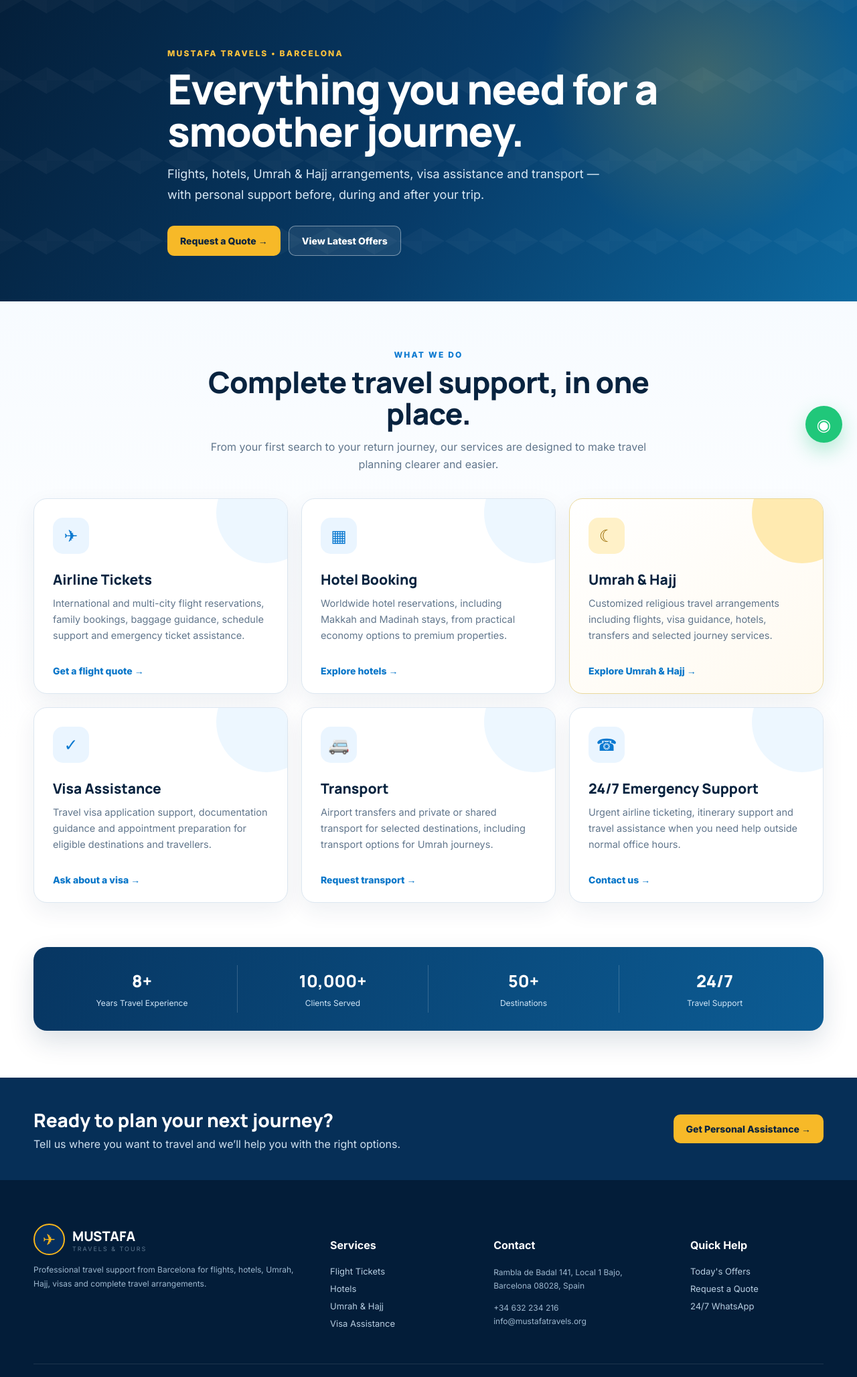
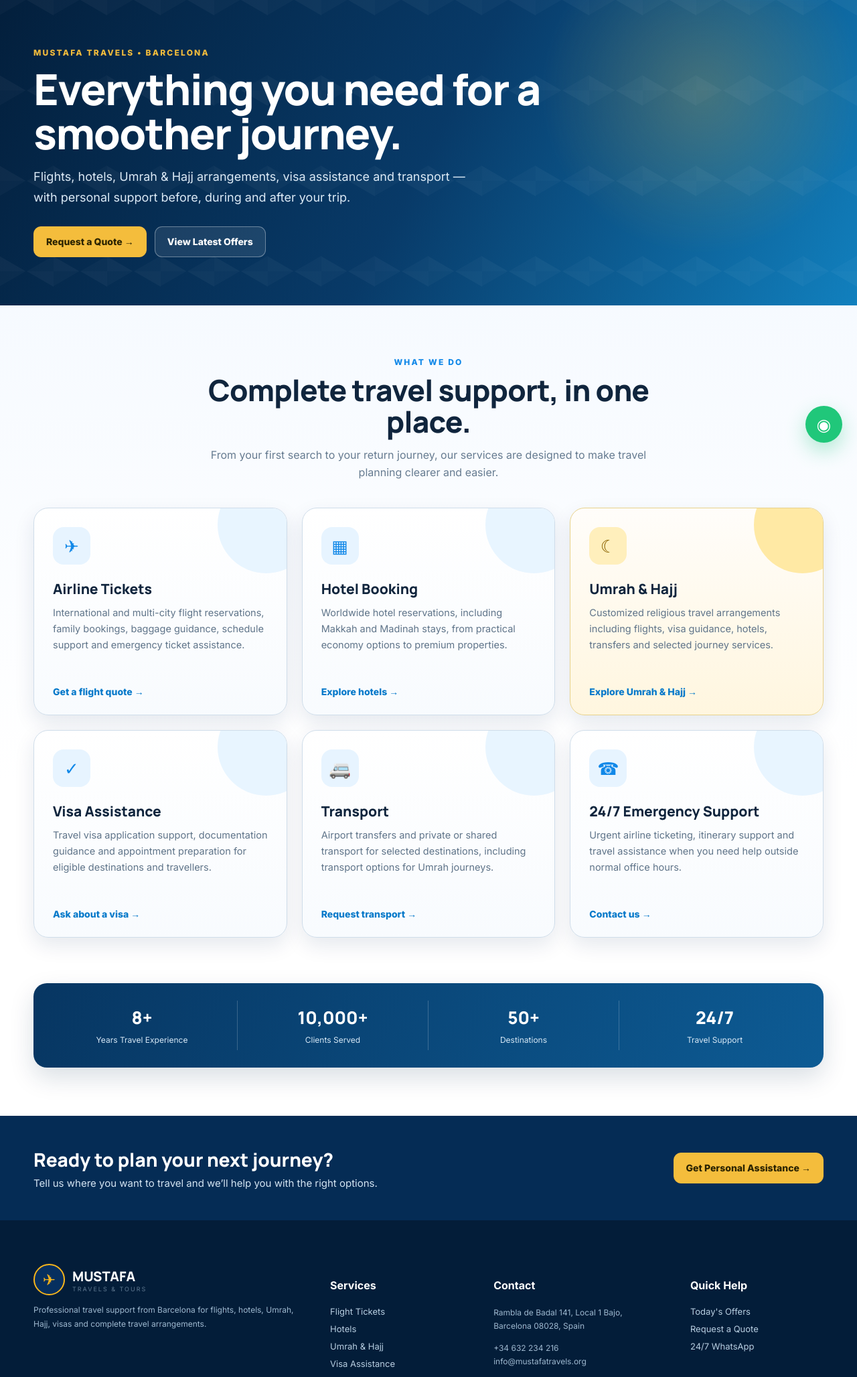
Before and after one commit to mustafahaidry/mustafa-travels, a PHP site: page /services.php in a window 1280 px wide. Shown: the part 117-2173 px from the top of the page at 67% size. Run offline with PHP 8.4, Linux system fonts and the light colour scheme; some libraries are stand-ins or nearby versions.

Commit message:
Update services.php

```diff
--- a/services.php
+++ b/services.php
@@ -1,184 +1,439 @@
 <?php require_once __DIR__.'/partials.php'; site_header('Services'); ?>
 
 <style>
-/* MUSTAFA SERVICES V2.1 SAFE */
-#mt-services{--navy:#06284a;--navy2:#0b4f83;--blue:#0b79d0;--gold:#f7b928;--ink:#08233f;--muted:#61768c;--line:#dce7f1;--soft:#f4f9fd}
-#mt-services *{box-sizing:border-box}
-#mt-services .sv-container{width:min(1180px,calc(100% - 40px));margin:0 auto}
+/* ============================
+   MUSTAFA TRAVELS SERVICES V3
+   ISOLATED / CONFLICT-SAFE
+   ============================ */
 
-/* Guaranteed visible hero - no external image dependency */
-#mt-services .sv-hero{
-  min-height:360px!important;
+/* Stop the existing sticky/fixed header from covering this page */
+body .site-header{
+  position:relative!important;
+  top:auto!important;
+  left:auto!important;
+  right:auto!important;
+  z-index:50!important;
+}
+
+#mtx-services{
+  --mtx-navy:#052c55;
+  --mtx-navy2:#0b4f83;
+  --mtx-blue:#1188e8;
+  --mtx-gold:#f4bd3c;
+  --mtx-ink:#10253d;
+  --mtx-muted:#667b90;
+  --mtx-line:#d6e3ee;
+  --mtx-soft:#f3f8fc;
+  --mtx-white:#fff;
+  font-family:Inter,Arial,sans-serif!important;
+  background:#fff!important;
+  color:var(--mtx-ink)!important;
+  display:block!important;
+  width:100%!important;
+  overflow:hidden!important;
+}
+
+#mtx-services *{box-sizing:border-box!important}
+#mtx-services a{text-decoration:none!important}
+#mtx-services .mtx-container{
+  width:min(1180px,calc(100% - 40px))!important;
+  margin:0 auto!important;
+}
+
+/* HERO */
+#mtx-services .mtx-hero{
+  position:relative!important;
   display:flex!important;
   align-items:center!important;
+  min-height:410px!important;
+  width:100%!important;
+  color:#fff!important;
+  background:
+    radial-gradient(circle at 82% 30%,rgba(244,189,60,.24),transparent 22%),
+    linear-gradient(118deg,#031f3c 0%,#083a68 50%,#1180be 100%)!important;
+  isolation:isolate!important;
+}
+#mtx-services .mtx-hero:after{
+  content:""!important;
+  position:absolute!important;
+  inset:0!important;
+  z-index:-1!important;
+  opacity:.14!important;
+  background-image:
+    linear-gradient(30deg,rgba(255,255,255,.28) 12%,transparent 12.5%,transparent 87%,rgba(255,255,255,.28) 87.5%),
+    linear-gradient(150deg,rgba(255,255,255,.18) 12%,transparent 12.5%,transparent 87%,rgba(255,255,255,.18) 87.5%)!important;
+  background-size:80px 135px!important;
+}
+#mtx-services .mtx-hero-copy{
+  width:100%!important;
+  max-width:780px!important;
+  padding:72px 0!important;
+  display:block!important;
+}
+#mtx-services .mtx-kicker{
+  display:block!important;
+  width:auto!important;
+  color:var(--mtx-gold)!important;
+  font-size:12px!important;
+  font-weight:900!important;
+  letter-spacing:2.2px!important;
+  line-height:1.2!important;
+  margin:0 0 14px!important;
+}
+#mtx-services .mtx-hero h1{
+  display:block!important;
+  max-width:760px!important;
+  color:#fff!important;
+  font-family:Manrope,Inter,Arial,sans-serif!important;
+  font-size:clamp(42px,5vw,64px)!important;
+  font-weight:900!important;
+  line-height:1.02!important;
+  letter-spacing:-1.6px!important;
+  margin:0 0 18px!important;
+  padding:0!important;
+}
+#mtx-services .mtx-hero p{
+  display:block!important;
+  max-width:680px!important;
+  color:#dceaf6!important;
+  font-size:18px!important;
+  line-height:1.7!important;
+  margin:0 0 28px!important;
+  padding:0!important;
+}
+#mtx-services .mtx-actions{
+  display:flex!important;
+  gap:12px!important;
+  flex-wrap:wrap!important;
+}
+#mtx-services .mtx-btn{
+  display:inline-flex!important;
+  align-items:center!important;
+  justify-content:center!important;
+  min-height:46px!important;
+  padding:12px 18px!important;
+  border-radius:11px!important;
+  font-size:14px!important;
+  font-weight:900!important;
+  line-height:1!important;
+}
+#mtx-services .mtx-btn.primary{
+  background:var(--mtx-gold)!important;
+  color:#2c2400!important;
+  border:1px solid var(--mtx-gold)!important;
+}
+#mtx-services .mtx-btn.secondary{
+  background:rgba(255,255,255,.09)!important;
+  color:#fff!important;
+  border:1px solid rgba(255,255,255,.35)!important;
+}
+
+/* MAIN */
+#mtx-services .mtx-main{
+  display:block!important;
+  width:100%!important;
+  padding:78px 0 68px!important;
+  background:linear-gradient(180deg,#f6faff 0%,#ffffff 70%)!important;
+}
+#mtx-services .mtx-heading{
+  display:block!important;
+  width:100%!important;
+  max-width:760px!important;
+  margin:0 auto 40px!important;
+  padding:0!important;
+  text-align:center!important;
+}
+#mtx-services .mtx-heading .mtx-kicker{
+  color:var(--mtx-blue)!important;
+  margin-bottom:10px!important;
+}
+#mtx-services .mtx-heading h2{
+  display:block!important;
+  color:var(--mtx-ink)!important;
+  font-family:Manrope,Inter,Arial,sans-serif!important;
+  font-size:clamp(32px,4vw,44px)!important;
+  font-weight:900!important;
+  line-height:1.08!important;
+  letter-spacing:-.8px!important;
+  margin:0 0 12px!important;
+  padding:0!important;
+  text-align:center!important;
+}
+#mtx-services .mtx-heading p{
+  display:block!important;
+  color:var(--mtx-muted)!important;
+  font-size:16px!important;
+  line-height:1.65!important;
+  margin:0 auto!important;
+  padding:0!important;
+  max-width:680px!important;
+  text-align:center!important;
+}
+
+/* CARDS */
+#mtx-services .mtx-grid{
+  display:grid!important;
+  grid-template-columns:repeat(3,minmax(0,1fr))!important;
+  gap:22px!important;
+  width:100%!important;
+}
+#mtx-services .mtx-card{
   position:relative!important;
+  display:block!important;
+  min-height:310px!important;
+  padding:28px 28px 66px!important;
+  background:linear-gradient(180deg,#ffffff 0%,#f8fbfe 100%)!important;
+  border:1px solid #cfddea!important;
+  border-radius:22px!important;
+  box-shadow:0 12px 30px rgba(5,44,85,.10)!important;
   overflow:hidden!important;
-  background:
-    radial-gradient(circle at 82% 26%,rgba(247,185,40,.22),transparent 22%),
-    linear-gradient(120deg,#041f3a 0%,#073b68 52%,#0d6aa1 100%)!important;
+}
+#mtx-services .mtx-card:before{
+  content:""!important;
+  position:absolute!important;
+  right:-42px!important;
+  top:-48px!important;
+  width:145px!important;
+  height:145px!important;
+  border-radius:50%!important;
+  background:#e8f5ff!important;
+}
+#mtx-services .mtx-card.umrah{
+  background:linear-gradient(180deg,#fffdfa 0%,#fff6df 100%)!important;
+  border-color:#e8d28b!important;
+}
+#mtx-services .mtx-card.umrah:before{background:#ffe9a4!important}
+
+#mtx-services .mtx-icon{
+  position:relative!important;
+  display:grid!important;
+  place-items:center!important;
+  width:56px!important;
+  height:56px!important;
+  border-radius:16px!important;
+  background:#e7f4ff!important;
+  color:var(--mtx-blue)!important;
+  font-size:26px!important;
+  margin:0 0 24px!important;
+}
+#mtx-services .mtx-card.umrah .mtx-icon{
+  background:#ffefbc!important;
+  color:#8a6200!important;
+}
+#mtx-services .mtx-card h3{
+  position:relative!important;
+  display:block!important;
+  color:var(--mtx-ink)!important;
+  font-family:Manrope,Inter,Arial,sans-serif!important;
+  font-size:21px!important;
+  font-weight:900!important;
+  line-height:1.2!important;
+  margin:0 0 10px!important;
+  padding:0!important;
+}
+#mtx-services .mtx-card p{
+  position:relative!important;
+  display:block!important;
+  color:#5f7489!important;
+  font-size:14.5px!important;
+  line-height:1.68!important;
+  margin:0!important;
+  padding:0!important;
+}
+#mtx-services .mtx-link{
+  position:absolute!important;
+  left:28px!important;
+  bottom:26px!important;
+  color:#087aca!important;
+  font-size:14px!important;
+  font-weight:900!important;
+}
+
+/* TRUST */
+#mtx-services .mtx-trust-section{
+  display:block!important;
+  padding:0 0 72px!important;
+  background:#fff!important;
+}
+#mtx-services .mtx-trust{
+  display:grid!important;
+  grid-template-columns:repeat(4,1fr)!important;
+  gap:0!important;
+  width:100%!important;
+  padding:26px 20px!important;
+  background:linear-gradient(110deg,#073662,#0d5b94)!important;
+  border-radius:20px!important;
+  box-shadow:0 15px 36px rgba(5,43,77,.15)!important;
+}
+#mtx-services .mtx-trust div{
+  text-align:center!important;
+  padding:7px 18px!important;
+  border-right:1px solid rgba(255,255,255,.2)!important;
+}
+#mtx-services .mtx-trust div:last-child{border-right:0!important}
+#mtx-services .mtx-trust strong{
+  display:block!important;
   color:#fff!important;
+  font-family:Manrope,Inter,Arial,sans-serif!important;
+  font-size:26px!important;
+  font-weight:900!important;
+  margin:0 0 4px!important;
 }
-#mt-services .sv-hero:before{
-  content:"";position:absolute;inset:0;opacity:.18;
-  background-image:
-    linear-gradient(30deg,rgba(255,255,255,.22) 12%,transparent 12.5%,transparent 87%,rgba(255,255,255,.22) 87.5%),
-    linear-gradient(150deg,rgba(255,255,255,.16) 12%,transparent 12.5%,transparent 87%,rgba(255,255,255,.16) 87.5%);
-  background-size:70px 120px;
+#mtx-services .mtx-trust span{
+  color:#d5e7f5!important;
+  font-size:12px!important;
 }
-#mt-services .sv-hero-inner{position:relative;z-index:2;padding:68px 0!important;max-width:780px}
-#mt-services .sv-kicker{display:inline-block;color:#ffc43d;font-size:12px;font-weight:900;letter-spacing:2.2px;margin-bottom:14px}
-#mt-services .sv-hero h1{color:#fff!important;font:900 clamp(40px,5vw,62px)/1.02 Manrope,Inter,sans-serif!important;margin:0 0 18px!important;letter-spacing:-1.6px!important;max-width:760px}
-#mt-services .sv-hero p{color:#d7e7f4!important;font-size:18px!important;line-height:1.7!important;max-width:680px!important;margin:0 0 26px!important}
-#mt-services .hero-actions{display:flex;gap:12px;flex-wrap:wrap}
-#mt-services .sv-btn{display:inline-flex;align-items:center;justify-content:center;padding:13px 19px;border-radius:10px;text-decoration:none;font-weight:850;font-size:14px}
-#mt-services .sv-btn.gold{background:var(--gold);color:#08233f}
-#mt-services .sv-btn.ghost{border:1px solid rgba(255,255,255,.42);color:#fff;background:rgba(255,255,255,.08)}
-
-/* Main section */
-#mt-services .sv-main{background:linear-gradient(180deg,#f7fbff 0%,#fff 68%);padding:72px 0 66px}
-#mt-services .section-head{text-align:center!important;max-width:760px!important;margin:0 auto 38px!important;display:block!important}
-#mt-services .section-head .sv-kicker{color:var(--blue)!important;margin:0 0 10px!important;display:block!important}
-#mt-services .section-head h2{display:block!important;font:900 clamp(31px,4vw,44px)/1.08 Manrope,Inter,sans-serif!important;color:var(--ink)!important;margin:0 0 12px!important;letter-spacing:-.8px}
-#mt-services .section-head p{display:block!important;color:var(--muted)!important;font-size:16px!important;line-height:1.65!important;margin:0 auto!important;max-width:680px!important}
-
-#mt-services .cards{display:grid;grid-template-columns:repeat(3,1fr);gap:20px}
-#mt-services .service-card{
-  position:relative;min-height:292px;padding:28px;border:1px solid var(--line);
-  border-radius:20px;background:#fff;box-shadow:0 12px 34px rgba(10,48,83,.07);
-  overflow:hidden;transition:.25s ease
-}
-#mt-services .service-card:hover{transform:translateY(-5px);box-shadow:0 18px 42px rgba(10,48,83,.13);border-color:#c5daeb}
-#mt-services .service-card:before{content:"";position:absolute;right:-44px;top:-54px;width:150px;height:150px;border-radius:50%;background:#edf7ff}
-#mt-services .service-card.umrah{background:linear-gradient(145deg,#fff 0%,#fffaf0 100%);border-color:#ead99c}
-#mt-services .service-card.umrah:before{background:#ffeab0}
-#mt-services .icon{position:relative;width:54px;height:54px;border-radius:15px;background:#eaf5ff;color:var(--blue);display:grid;place-items:center;font-size:25px;margin-bottom:24px}
-#mt-services .umrah .icon{background:#fff1c8;color:#9a6a00}
-#mt-services .service-card h3{position:relative;color:var(--ink);font:850 21px Manrope,Inter,sans-serif;margin:0 0 10px}
-#mt-services .service-card p{position:relative;color:var(--muted);font-size:14.5px;line-height:1.65;margin:0 0 46px}
-#mt-services .card-link{position:absolute;left:28px;bottom:25px;color:#0876c9;text-decoration:none;font-weight:850;font-size:14px}
-
-/* Trust */
-#mt-services .trust-wrap{padding:0 0 70px;background:#fff}
-#mt-services .trust{display:grid;grid-template-columns:repeat(4,1fr);background:linear-gradient(110deg,#073662,#0c5c94);border-radius:20px;padding:27px 20px;box-shadow:0 16px 38px rgba(5,43,77,.14)}
-#mt-services .trust-item{text-align:center;color:#fff;padding:6px 18px;border-right:1px solid rgba(255,255,255,.18)}
-#mt-services .trust-item:last-child{border-right:0}
-#mt-services .trust-item strong{display:block;font:900 25px Manrope;color:#fff;margin-bottom:4px}
-#mt-services .trust-item span{font-size:12px;color:#cfe5f7}
 
 /* CTA */
-#mt-services .cta{background:#062f57;padding:44px 0}
-#mt-services .cta-inner{display:flex;align-items:center;justify-content:space-between;gap:30px}
-#mt-services .cta h2{color:#fff!important;margin:0 0 7px!important;font:850 28px Manrope}
-#mt-services .cta p{color:#cfe0ef!important;margin:0!important}
-#mt-services .cta .sv-btn{background:var(--gold);color:#08233f;white-space:nowrap}
+#mtx-services .mtx-cta{
+  display:block!important;
+  width:100%!important;
+  padding:46px 0!important;
+  background:#052c55!important;
+}
+#mtx-services .mtx-cta-inner{
+  display:flex!important;
+  align-items:center!important;
+  justify-content:space-between!important;
+  gap:28px!important;
+}
+#mtx-services .mtx-cta h2{
+  display:block!important;
+  color:#fff!important;
+  font-family:Manrope,Inter,Arial,sans-serif!important;
+  font-size:28px!important;
+  font-weight:900!important;
+  margin:0 0 7px!important;
+}
+#mtx-services .mtx-cta p{
+  color:#d4e4f2!important;
+  font-size:15px!important;
+  margin:0!important;
+}
+#mtx-services .mtx-cta .mtx-btn{
+  background:var(--mtx-gold)!important;
+  color:#2c2400!important;
+  border:1px solid var(--mtx-gold)!important;
+  white-space:nowrap!important;
+}
 
+/* MOBILE */
 @media(max-width:900px){
-  #mt-services .cards{grid-template-columns:repeat(2,1fr)}
-  #mt-services .trust{grid-template-columns:repeat(2,1fr);row-gap:20px}
-  #mt-services .trust-item:nth-child(2){border-right:0}
+  #mtx-services .mtx-grid{grid-template-columns:repeat(2,minmax(0,1fr))!important}
+  #mtx-services .mtx-trust{grid-template-columns:repeat(2,1fr)!important;row-gap:20px!important}
+  #mtx-services .mtx-trust div:nth-child(2){border-right:0!important}
 }
 @media(max-width:620px){
-  #mt-services .sv-container{width:min(100% - 28px,1180px)}
-  #mt-services .sv-hero{min-height:430px!important}
-  #mt-services .sv-hero-inner{padding:56px 0!important}
-  #mt-services .sv-hero h1{font-size:42px!important}
-  #mt-services .cards{grid-template-columns:1fr}
-  #mt-services .service-card{min-height:265px}
-  #mt-services .trust{grid-template-columns:1fr}
-  #mt-services .trust-item{border-right:0;border-bottom:1px solid rgba(255,255,255,.16);padding:12px}
-  #mt-services .trust-item:last-child{border-bottom:0}
-  #mt-services .cta-inner{display:block}
-  #mt-services .cta .sv-btn{margin-top:22px}
+  #mtx-services .mtx-container{width:min(100% - 28px,1180px)!important}
+  #mtx-services .mtx-hero{min-height:470px!important}
+  #mtx-services .mtx-hero-copy{padding:58px 0!important}
+  #mtx-services .mtx-hero h1{font-size:42px!important}
+  #mtx-services .mtx-hero p{font-size:16px!important}
+  #mtx-services .mtx-grid{grid-template-columns:1fr!important}
+  #mtx-services .mtx-card{min-height:285px!important}
+  #mtx-services .mtx-trust{grid-template-columns:1fr!important}
+  #mtx-services .mtx-trust div{
+    border-right:0!important;
+    border-bottom:1px solid rgba(255,255,255,.16)!important;
+    padding:13px!important;
+  }
+  #mtx-services .mtx-trust div:last-child{border-bottom:0!important}
+  #mtx-services .mtx-cta-inner{display:block!important}
+  #mtx-services .mtx-cta .mtx-btn{margin-top:22px!important}
 }
 </style>
 
-<main id="mt-services">
-  <section class="sv-hero">
-    <div class="sv-container sv-hero-inner">
-      <span class="sv-kicker">MUSTAFA TRAVELS • BARCELONA</span>
-      <h1>Everything you need for a smoother journey.</h1>
-      <p>Flights, hotels, Umrah &amp; Hajj arrangements, visa assistance and transport — with personal support before, during and after your trip.</p>
-      <div class="hero-actions">
-        <a class="sv-btn gold" href="contact.php">Request a Quote →</a>
-        <a class="sv-btn ghost" href="offers.php">View Latest Offers</a>
+<main id="mtx-services">
+
+  <section class="mtx-hero">
+    <div class="mtx-container">
+      <div class="mtx-hero-copy">
+        <span class="mtx-kicker">MUSTAFA TRAVELS • BARCELONA</span>
+        <h1>Everything you need for a smoother journey.</h1>
+        <p>Flights, hotels, Umrah &amp; Hajj arrangements, visa assistance and transport — with personal support before, during and after your trip.</p>
+        <div class="mtx-actions">
+          <a class="mtx-btn primary" href="contact.php">Request a Quote →</a>
+          <a class="mtx-btn secondary" href="offers.php">View Latest Offers</a>
+        </div>
       </div>
     </div>
   </section>
 
-  <section class="sv-main">
-    <div class="sv-container">
-      <div class="section-head">
-        <span class="sv-kicker">WHAT WE DO</span>
+  <section class="mtx-main">
+    <div class="mtx-container">
+      <div class="mtx-heading">
+        <span class="mtx-kicker">WHAT WE DO</span>
         <h2>Complete travel support, in one place.</h2>
         <p>From your first search to your return journey, our services are designed to make travel planning clearer and easier.</p>
       </div>
 
-      <div class="cards">
-        <article class="service-card">
-          <div class="icon">✈</div>
+      <div class="mtx-grid">
+        <article class="mtx-card">
+          <div class="mtx-icon">✈</div>
           <h3>Airline Tickets</h3>
           <p>International and multi-city flight reservations, family bookings, baggage guidance, schedule support and emergency ticket assistance.</p>
-          <a class="card-link" href="contact.php">Get a flight quote →</a>
+          <a class="mtx-link" href="contact.php">Get a flight quote →</a>
         </article>
 
-        <article class="service-card">
-          <div class="icon">▦</div>
+        <article class="mtx-card">
+          <div class="mtx-icon">▦</div>
           <h3>Hotel Booking</h3>
           <p>Worldwide hotel reservations, including Makkah and Madinah stays, from practical economy options to premium properties.</p>
-          <a class="card-link" href="hotels.php">Explore hotels →</a>
+          <a class="mtx-link" href="hotels.php">Explore hotels →</a>
         </article>
 
-        <article class="service-card umrah">
-          <div class="icon">☾</div>
+        <article class="mtx-card umrah">
+          <div class="mtx-icon">☾</div>
           <h3>Umrah &amp; Hajj</h3>
           <p>Customized religious travel arrangements including flights, visa guidance, hotels, transfers and selected journey services.</p>
-          <a class="card-link" href="umrah.php">Explore Umrah &amp; Hajj →</a>
+          <a class="mtx-link" href="umrah.php">Explore Umrah &amp; Hajj →</a>
         </article>
 
-        <article class="service-card" id="visa">
-          <div class="icon">✓</div>
+        <article class="mtx-card" id="visa">
+          <div class="mtx-icon">✓</div>
           <h3>Visa Assistance</h3>
           <p>Travel visa application support, documentation guidance and appointment preparation for eligible destinations and travellers.</p>
-          <a class="card-link" href="contact.php">Ask about a visa →</a>
+          <a class="mtx-link" href="contact.php">Ask about a visa →</a>
         </article>
 
-        <article class="service-card">
-          <div class="icon">🚐</div>
+        <article class="mtx-card">
+          <div class="mtx-icon">🚐</div>
           <h3>Transport</h3>
           <p>Airport transfers and private or shared transport for selected destinations, including transport options for Umrah journeys.</p>
-          <a class="card-link" href="contact.php">Request transport →</a>
+          <a class="mtx-link" href="contact.php">Request transport →</a>
         </article>
 
-        <article class="service-card">
-          <div class="icon">☎</div>
+        <article class="mtx-card">
+          <div class="mtx-icon">☎</div>
           <h3>24/7 Emergency Support</h3>
           <p>Urgent airline ticketing, itinerary support and travel assistance when you need help outside normal office hours.</p>
-          <a class="card-link" href="contact.php">Contact us →</a>
+          <a class="mtx-link" href="contact.php">Contact us →</a>
         </article>
       </div>
     </div>
   </section>
 
-  <section class="trust-wrap">
-    <div class="sv-container">
-      <div class="trust">
-        <div class="trust-item"><strong>8+</strong><span>Years Travel Experience</span></div>
-        <div class="trust-item"><strong>10,000+</strong><span>Clients Served</span></div>
-        <div class="trust-item"><strong>50+</strong><span>Destinations</span></div>
-        <div class="trust-item"><strong>24/7</strong><span>Travel Support</span></div>
+  <section class="mtx-trust-section">
+    <div class="mtx-container">
+      <div class="mtx-trust">
+        <div><strong>8+</strong><span>Years Travel Experience</span></div>
+        <div><strong>10,000+</strong><span>Clients Served</span></div>
+        <div><strong>50+</strong><span>Destinations</span></div>
+        <div><strong>24/7</strong><span>Travel Support</span></div>
       </div>
     </div>
   </section>
 
-  <section class="cta">
-    <div class="sv-container cta-inner">
+  <section class="mtx-cta">
+    <div class="mtx-container mtx-cta-inner">
       <div>
         <h2>Ready to plan your next journey?</h2>
         <p>Tell us where you want to travel and we’ll help you with the right options.</p>
       </div>
-      <a class="sv-btn" href="contact.php">Get Personal Assistance →</a>
+      <a class="mtx-btn" href="contact.php">Get Personal Assistance →</a>
     </div>
   </section>
+
 </main>
 
 <?php site_footer(); ?>
```
